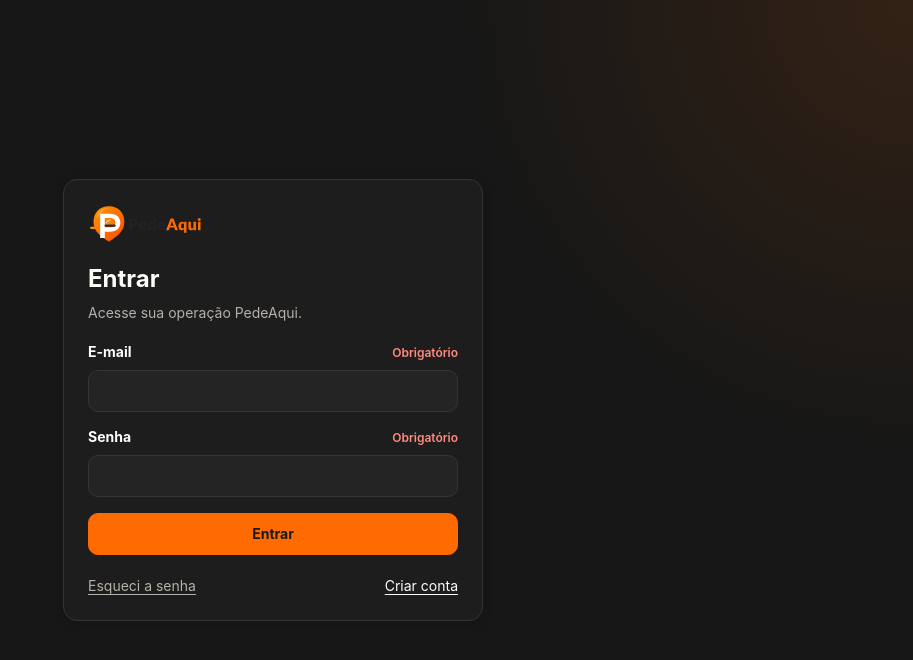
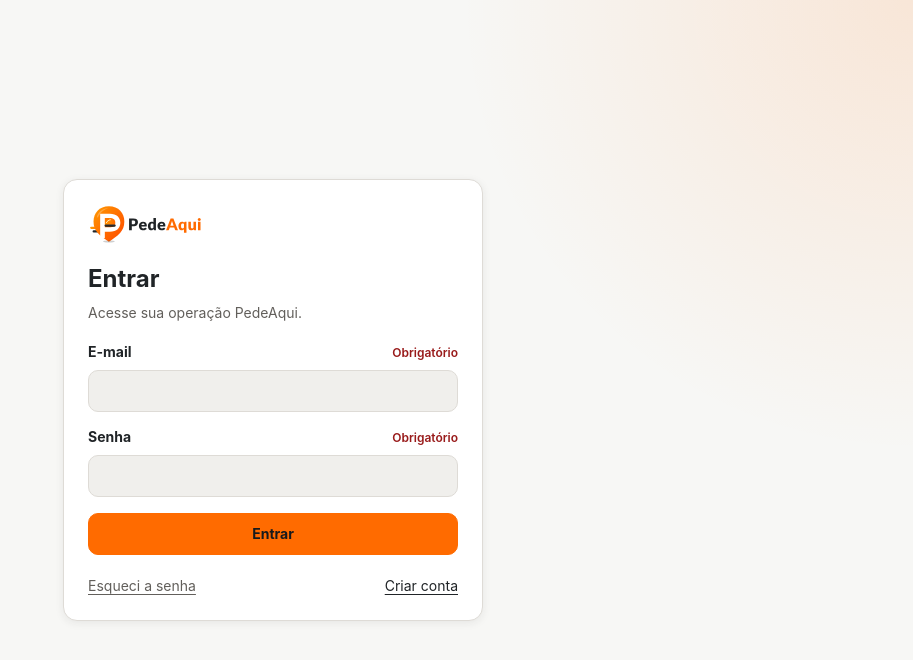
Before and after one commit to wesley956/PedeAqui, a Next.js app: page /login in a window 1280 px wide. Shown: the top 660 px of the page, without its empty margins (367-1280 px from the left). Built offline with nearby package versions, Linux system fonts and the light colour scheme.

Commit message:
feat: adicionar temas claro escuro e automatico

```diff
--- a/src/app/(app)/configuracoes/page.tsx
+++ b/src/app/(app)/configuracoes/page.tsx
@@ -2,6 +2,7 @@ import Link from "next/link";
 import { PERMISSIONS } from "@/server/access/permissions";
 import { NavigationAccessService } from "@/server/access/navigation-access-service";
 import styles from "./settings-hub.module.css";
+import { ThemeSelector } from "@/components/theme/theme-selector";
 
 type SettingsGroup = "Estabelecimento" | "Operação" | "Canais e integrações";
 const storeSettings = [
@@ -26,6 +27,7 @@ export default async function SettingsPage() {
   const groups = (Object.keys(groupDescriptions) as SettingsGroup[]).map((group) => ({ group, items: settings.filter((item) => item.group === group) })).filter(({ items }) => items.length > 0);
   return <section className={styles.root}>
     <header className={styles.header}><h1>Configurações</h1><p className="muted">Um único ponto de entrada para parâmetros da unidade. Cada cartão continua apontando para a rota e a fonte de verdade já existentes.</p></header>
+    <section className={styles.section} aria-labelledby="settings-appearance-title"><div className={styles.sectionHeader}><h2 id="settings-appearance-title">Aparência</h2><p className="muted">Escolha como o PedeAqui aparece neste dispositivo.</p></div><ThemeSelector /></section>
     {groups.map(({ group, items }) => <section key={group} className={styles.section} aria-labelledby={`settings-${group}`}><div className={styles.sectionHeader}><h2 id={`settings-${group}`}>{group}</h2><p className="muted">{groupDescriptions[group]}</p></div><div className={styles.grid}>{items.map((item) => <Link key={item.href} href={item.href} className={styles.linkCard}><strong>{item.title}</strong><span>{item.description}</span><em>Abrir configuração →</em></Link>)}</div></section>)}
     {administration.length > 0 ? <section className={styles.section} aria-labelledby="settings-admin-title"><div className={styles.sectionHeader}><h2 id="settings-admin-title">Equipe, cadastros e estrutura</h2><p className="muted">Módulos administrativos autorizados para sua função; nenhuma rota ou permissão é duplicada pelo hub.</p></div><div className={styles.grid}>{administration.map((item) => <Link key={item.key} href={item.href} className={styles.linkCard}><strong>{item.label}</strong><span>{administrationDescriptions[item.key]}</span><em>Abrir módulo →</em></Link>)}</div></section> : null}
   </section>;
--- a/src/app/globals.css
+++ b/src/app/globals.css
@@ -137,6 +137,34 @@
   --radius: var(--radius-lg);
 }
 
+:root[data-theme="light"] {
+  color-scheme: light;
+
+  --surface-0: #f7f7f5;
+  --surface-1: #ffffff;
+  --surface-2: #f0efec;
+  --surface-3: #e5e3df;
+
+  --text-primary: #202427;
+  --text-secondary: #625f5b;
+  --text-inverse: #fffdf9;
+  --border-default: #dedbd6;
+  --border-strong: #b8b3ac;
+
+  --state-success-text: #166534;
+  --state-success-surface: #dcfce7;
+  --state-warning-text: #854d0e;
+  --state-warning-surface: #fef3c7;
+  --state-danger-text: #991b1b;
+  --state-danger-surface: #fee2e2;
+  --state-info-text: #075985;
+  --state-info-surface: #e0f2fe;
+
+  --shadow-sm: 0 2px 8px rgba(32, 36, 39, 0.08);
+  --shadow-md: 0 10px 28px rgba(32, 36, 39, 0.12);
+  --shadow-lg: 0 18px 48px rgba(32, 36, 39, 0.16);
+}
+
 * { box-sizing: border-box; }
 html { background: var(--surface-0); }
 body {
--- a/src/app/layout.tsx
+++ b/src/app/layout.tsx
@@ -1,4 +1,5 @@
 import type { Metadata } from "next";
+import Script from "next/script";
 import "./globals.css";
 import "./shell.css";
 import "./mobile.css";
@@ -14,8 +15,27 @@ export const metadata: Metadata = {
 
 export default function RootLayout({ children }: Readonly<{ children: React.ReactNode }>) {
   return (
-    <html lang="pt-BR">
+    <html lang="pt-BR" suppressHydrationWarning>
       <body>{children}</body>
+      <Script id="pedeaqui-theme" strategy="beforeInteractive">{`
+        (() => {
+          const key = "pedeaqui-theme";
+          const root = document.documentElement;
+          const systemTheme = () => window.matchMedia("(prefers-color-scheme: dark)").matches ? "dark" : "light";
+          try {
+            const preference = localStorage.getItem(key);
+            const validPreference = preference === "light" || preference === "dark" || preference === "system" ? preference : "system";
+            root.dataset.themePreference = validPreference;
+            root.dataset.theme = validPreference === "system" ? systemTheme() : validPreference;
+          } catch {
+            root.dataset.themePreference = "system";
+            root.dataset.theme = systemTheme();
+          }
+          window.matchMedia("(prefers-color-scheme: dark)").addEventListener("change", () => {
+            if (root.dataset.themePreference === "system") root.dataset.theme = systemTheme();
+          });
+        })();
+      `}</Script>
     </html>
   );
 }
--- a/src/app/shell.css
+++ b/src/app/shell.css
@@ -53,6 +53,16 @@
 .app-topbar-signals span { display: inline-flex; align-items: center; min-height: var(--space-6); padding: 0 var(--space-2); border: var(--border-width) solid var(--border-default); border-radius: var(--radius-pill); background: var(--surface-1); }
 .app-topbar-signals [data-state="open"] { color: var(--state-success-text); border-color: var(--state-success); background: var(--state-success-surface); }
 .app-topbar-actions { display: flex; align-items: center; gap: var(--space-3); }
+.theme-selector { display: grid; gap: var(--space-2); }
+.theme-selector-field { display: grid; gap: var(--space-1); }
+.theme-selector-label { color: var(--text-secondary); font-size: var(--font-size-xs); font-weight: var(--font-weight-bold); text-transform: uppercase; letter-spacing: .04em; }
+.theme-selector-select { min-height: var(--control-height-md); border: var(--border-width) solid var(--border-default); border-radius: var(--radius-md); background: var(--surface-2); color: var(--text-primary); padding: var(--space-2) var(--space-8) var(--space-2) var(--space-3); cursor: pointer; }
+.theme-selector-select option { color: var(--text-primary); background: var(--surface-1); }
+.theme-selector-help { margin: 0; color: var(--text-secondary); font-size: var(--font-size-sm); }
+.theme-selector-card { width: min(100%, 520px); padding: var(--space-4); border: var(--border-width) solid var(--border-default); border-radius: var(--radius-lg); background: var(--surface-1); }
+.theme-selector-compact { display: block; }
+.theme-selector-compact .theme-selector-label { position: absolute; width: 1px; height: 1px; padding: 0; margin: -1px; overflow: hidden; clip: rect(0, 0, 0, 0); white-space: nowrap; border: 0; }
+.theme-selector-compact .theme-selector-select { min-height: var(--control-height-sm); max-width: 132px; padding-block: var(--space-1); font-size: var(--font-size-sm); }
 .app-content { padding: var(--space-6); width: min(100%, var(--content-wide)); margin: 0 auto; min-width: 0; }
 .platform-footer { padding: 0 var(--space-6) var(--space-6); color: var(--text-secondary); font-size: var(--font-size-xs); display: flex; align-items: center; gap: var(--space-2); }
 .mobile-nav { display: none; }
@@ -165,4 +175,7 @@
   .app-content { padding: var(--space-3); overflow-x: hidden; }
   .platform-footer { padding: 0 var(--space-3) var(--space-4); }
   .metric-grid { grid-template-columns: 1fr; }
+  .theme-selector-compact .theme-selector-select { width: 44px; max-width: 44px; padding-inline: var(--space-2); color: transparent; }
+  .theme-selector-compact { position: relative; }
+  .theme-selector-compact::after { content: "◐"; pointer-events: none; position: absolute; inset: 0; display: grid; place-items: center; color: var(--text-primary); }
 }
--- a/src/components/layout/operation-topbar.tsx
+++ b/src/components/layout/operation-topbar.tsx
@@ -1,6 +1,7 @@
 import { signOutAction } from "@/features/auth/actions";
 import { Button } from "@/components/ui/button";
 import type { OperationHeaderData } from "@/server/access/operation-header-service";
+import { ThemeSelector } from "@/components/theme/theme-selector";
 
 function storeStatusLabel(status: string | null) {
   if (status === "active") return "Unidade ativa";
@@ -28,6 +29,7 @@ export function OperationTopbar({ email, data }: { email: string | null; data: O
         </div>
       </div>
       <div className="app-topbar-actions">
+        <ThemeSelector compact />
         {email ? <span className="muted app-user-email">{email}</span> : null}
         <form action={signOutAction}><Button tone="secondary" type="submit">Sair</Button></form>
       </div>
```
Also changed, not shown: src/components/theme/theme-selector.tsx (added, +70 -0 lines).
